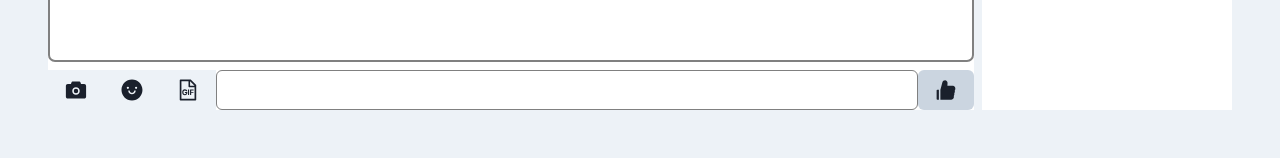
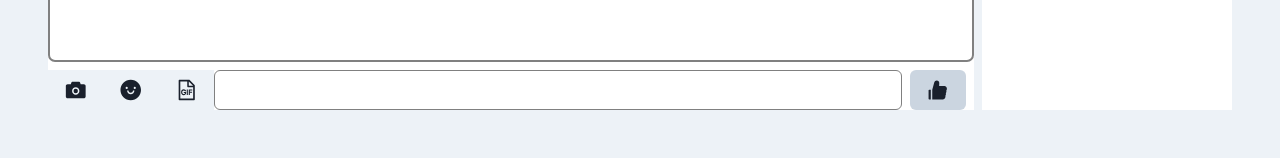
Before and after one commit to VinhOP/Chat-app, a React (Create React App) app: page / in a window 1280 px wide. Shown: the part 514-674 px from the top of the page. Built offline with nearby package versions, Linux system fonts and the light colour scheme.

Commit message:
small UI change

```diff
--- a/src/components/ChatApp.js
+++ b/src/components/ChatApp.js
@@ -74,10 +74,10 @@ const ChatApp = () => {
                         />
 
                         {inputData?
-                            <Button bg='gray.300' borderRadius= {3} _focus= {{boxShadow: 'none'}} onClick={handleSend}>
+                            <Button m='0 .5em' bg='gray.300' borderRadius= {3} _focus= {{boxShadow: 'none'}} onClick={handleSend}>
                                 <Text> Send </Text>
                             </Button> :
-                            <Button bg='gray.300' _focus= {{boxShadow: 'none'}}> <AiFillLike size='2em' /></Button>}
+                            <Button m='0 .5em' bg='gray.300' _focus= {{boxShadow: 'none'}}> <AiFillLike size='2em' /></Button>}
                     </Flex>
 
                 </Flex>
```
